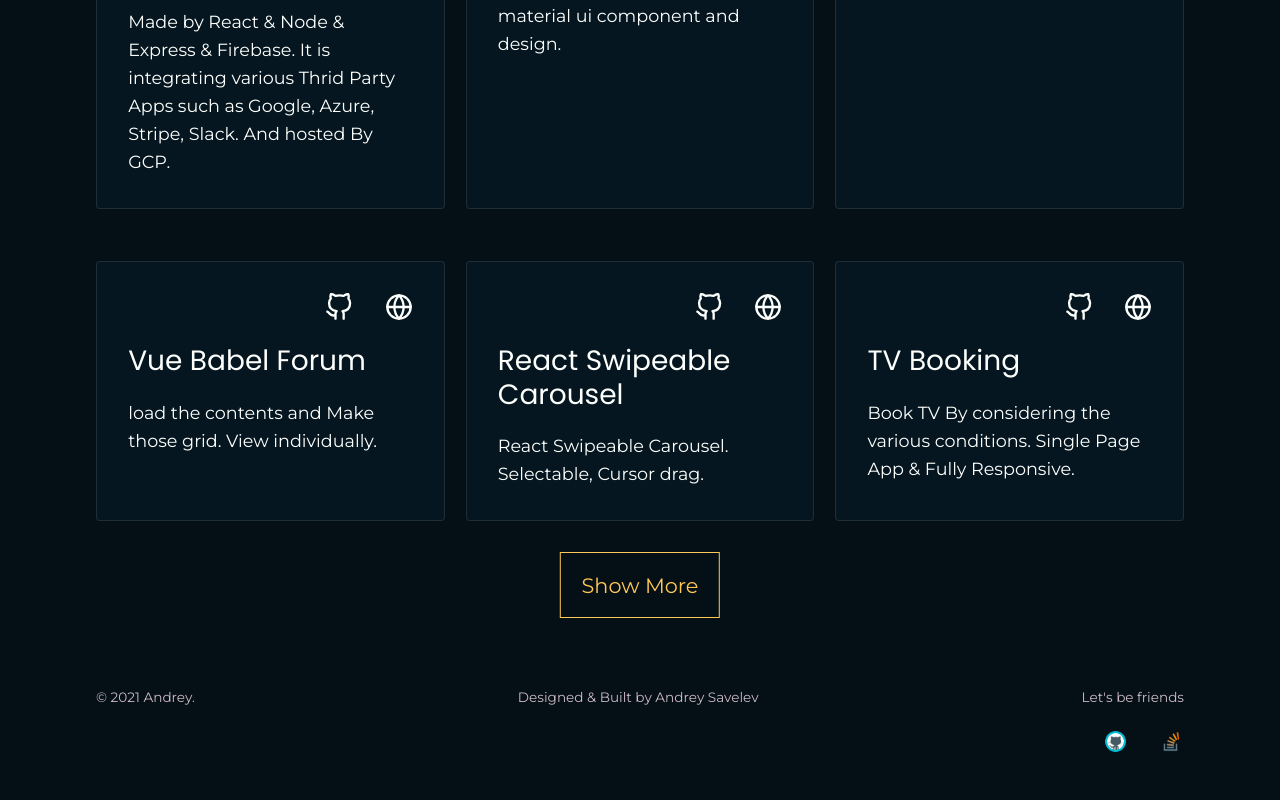
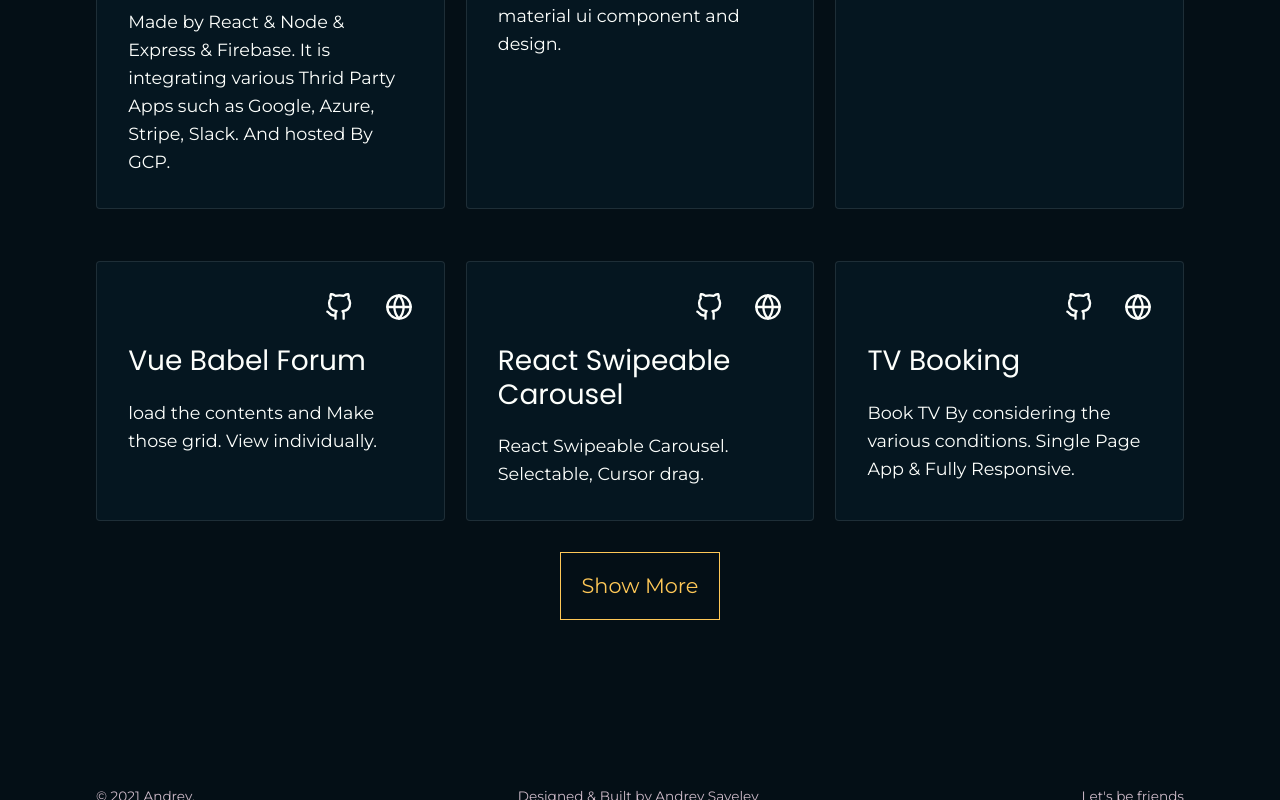
Before and after one commit to jupiteris/portfolio, a React (Create React App) app: page / in a window 1280 px wide. Shown: the part 3407-4207 px from the top of the page. Before the commit the page ends 4108 px from the top, so only its background shows below. Built offline with nearby package versions, Linux system fonts and the light colour scheme.

Commit message:
hover effect

```diff
--- a/src/Pages/Projects/Work.js
+++ b/src/Pages/Projects/Work.js
@@ -10,6 +10,17 @@ class Work extends React.Component {
   state = {
     itemsToShow: 6,
     expanded: false,
+  };
+
+  componentDidMount = () => {
+    const button = document.querySelector(".show");
+
+    button &&
+      button.addEventListener("mousemove", (e) => {
+        const { x, y } = button.getBoundingClientRect();
+        button.style.setProperty("--x", e.clientX - x);
+        button.style.setProperty("--y", e.clientY - y);
+      });
   };
 
   showMore = () => {
@@ -63,9 +74,11 @@ class Work extends React.Component {
                   );
                 })}
             </Div>
-            <a onClick={this.showMore} className="show">
-              {this.state.expanded ? "Show Less" : "Show More"}
-            </a>
+            <div style={{ display: "flex", justifyContent: "center" }}>
+              <a onClick={this.showMore} className="show">
+                {this.state.expanded ? "Show Less" : "Show More"}
+              </a>
+            </div>
           </Container>
         </Section>
       </>
--- a/src/Pages/Projects/Work.style.js
+++ b/src/Pages/Projects/Work.style.js
@@ -3,15 +3,29 @@ import styled from "styled-components";
 export const Section = styled.section`
   padding-top: 120px;
   .show {
-    position: absolute;
-    left: 50%;
-    transform: translateX(-50%);
+    position: relative;
     margin-top: 1.5em;
     border: 1px solid #ffc857;
     padding: 0.75em 1em;
     color: #ffc857;
-    transition: all 0.3s ease;
     cursor: pointer;
+    overflow: hidden;
+    min-width: 160px;
+    min-height: 68px;
+  }
+  .show::after {
+    content: "";
+    position: absolute;
+    top: calc(var(--y, 0) * 1px - 50px);
+    left: calc(var(--x, 0) * 1px - 50px);
+    width: 100px;
+    height: 100px;
+    background: radial-gradient(white, #3984ff00 70%);
+    opacity: 0;
+    transition: opacity 0.2s;
+  }
+  .show:hover::after {
+    opacity: 0.4;
   }
 `;
 
```
